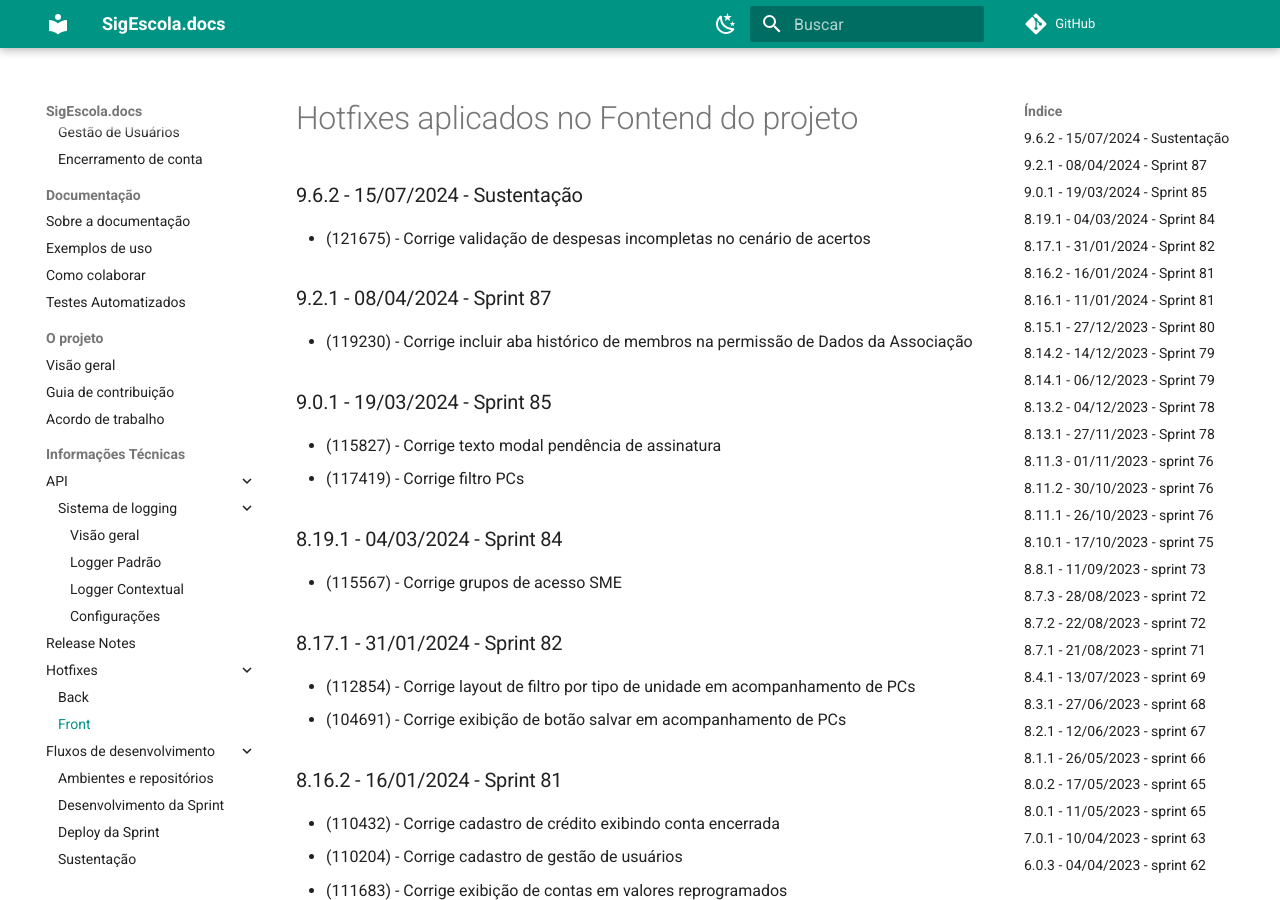
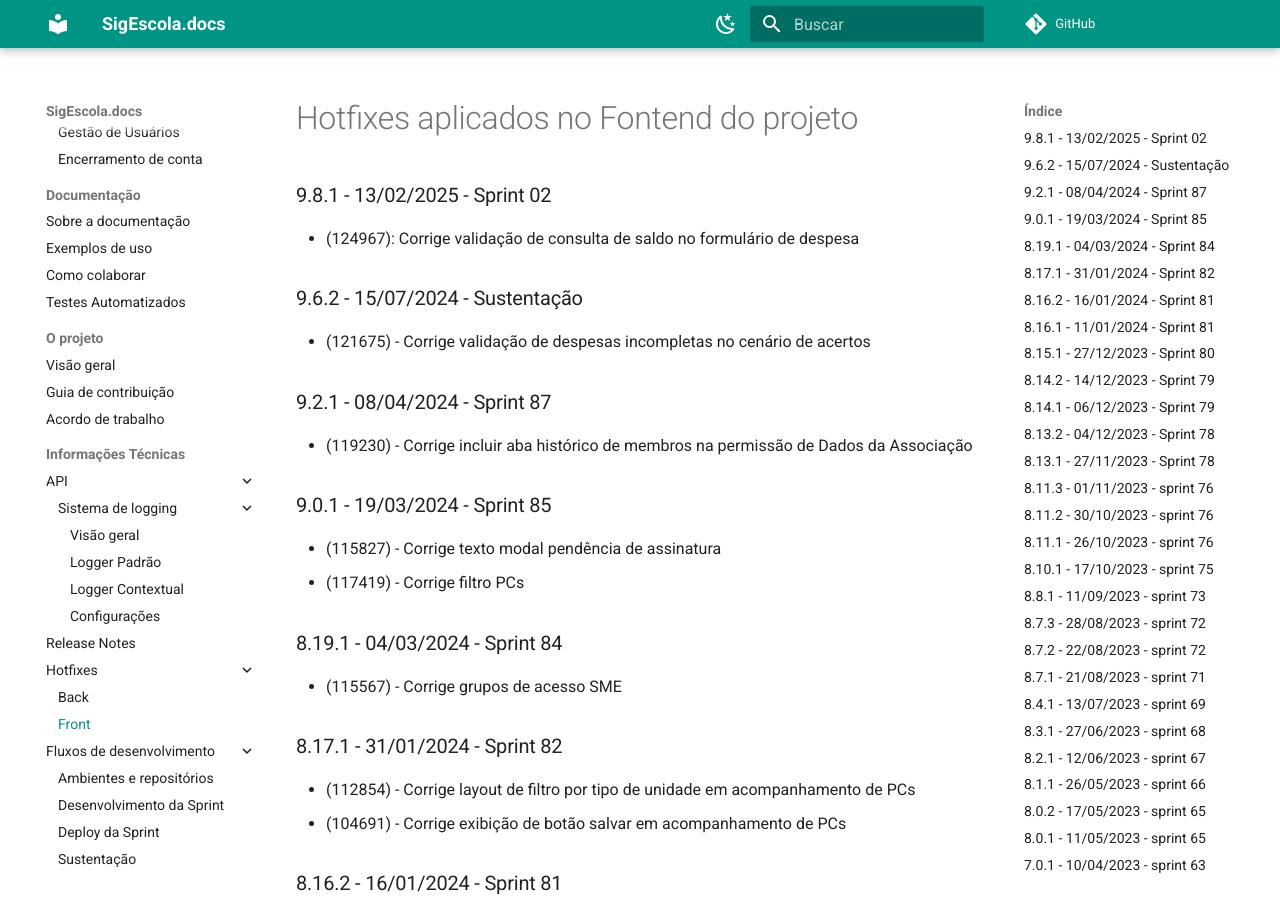
Before and after one commit to prefeiturasp/SME-PTRF-Docs, an MkDocs documentation site: the page built from docs/projeto/hotfixes_front.md, in a window 1280 px wide and 900 px high. Built offline with MkDocs 1.6.1 and Material for MkDocs 9.7.7, drawn with Linux system fonts in a browser that asks for light colours; comment, search, counter and statistics services are not loaded.

Commit message:
Update hotfixes_front.md

```diff
--- a/docs/projeto/hotfixes_front.md
+++ b/docs/projeto/hotfixes_front.md
@@ -1,4 +1,7 @@
 # Hotfixes aplicados no Fontend do projeto
+
+### 9.8.1 - 13/02/2025 - Sprint 02
+* (124967): Corrige validação de consulta de saldo no formulário de despesa
 
 ### 9.6.2 - 15/07/2024 - Sustentação
 * (121675) - Corrige validação de despesas incompletas no cenário de acertos
```
